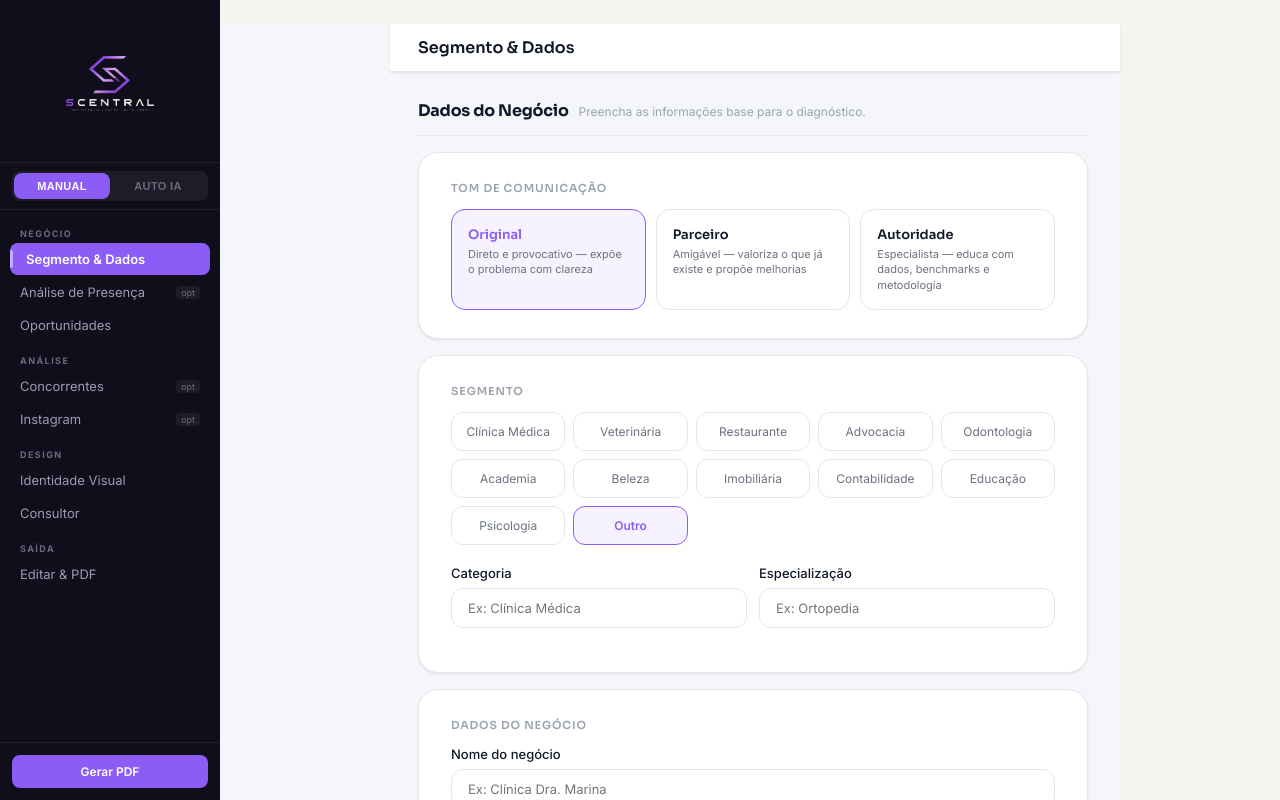
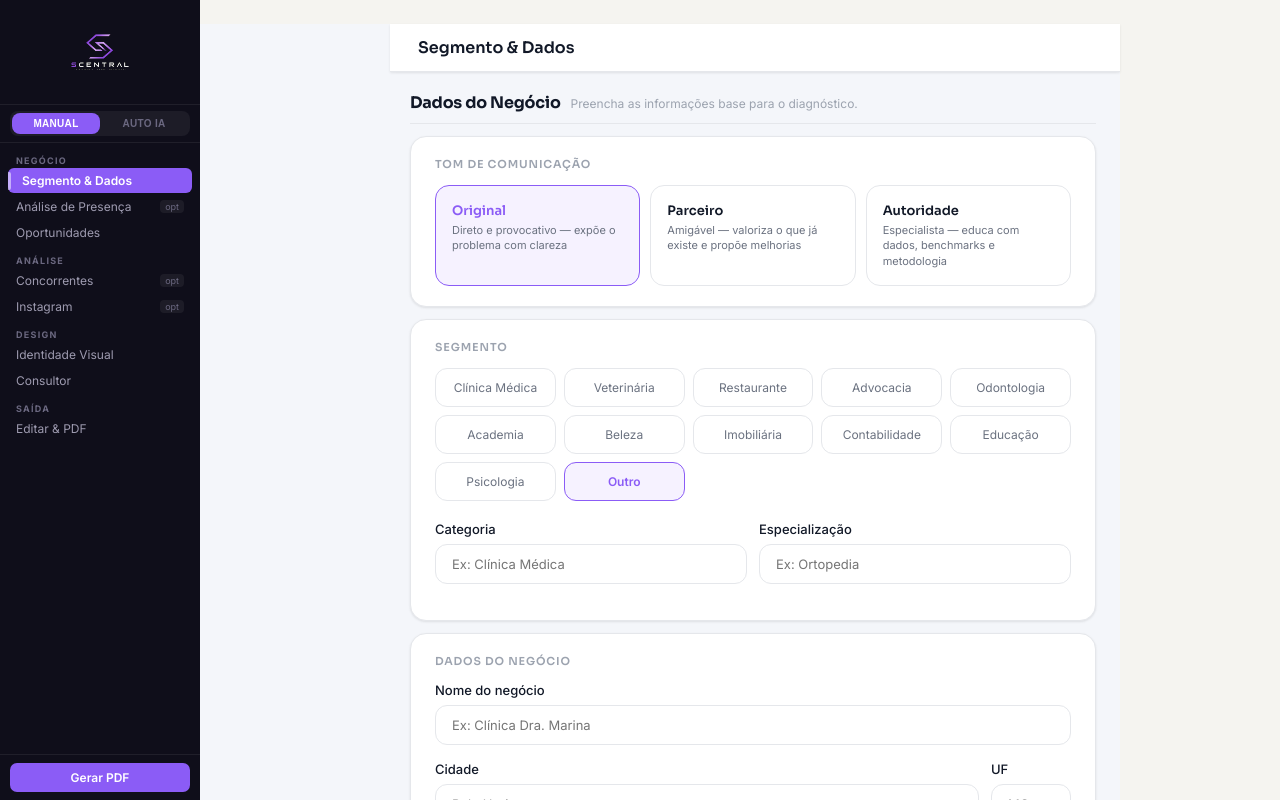
Before and after one commit to joaoarruda07/diagnostico-digital-, a React (Vite) app: page / in a window 1280 px wide. Shown: the top 800 px of the page. Built offline with nearby package versions, Linux system fonts and the light colour scheme.

Commit message:
Update App.jsx

```diff
--- a/src/App.jsx
+++ b/src/App.jsx
@@ -644,7 +644,7 @@ Retorne SOMENTE JSON sem markdown:
 
   // ─── ATOMS ────────────────────────────────────────────
   const Card = ({children,style={}}) => (
-    <div style={{background:V.surface,border:`1px solid ${V.border}`,borderRadius:"20px",padding:"28px 32px",marginBottom:"16px",boxShadow:V.shadow,...style}}>
+    <div style={{background:V.surface,border:`1px solid ${V.border}`,borderRadius:"16px",padding:"20px 24px",marginBottom:"12px",boxShadow:V.shadow,...style}}>
       {children}
     </div>
   );
@@ -656,7 +656,7 @@ Retorne SOMENTE JSON sem markdown:
   );
 
   const PageHead = ({title,sub}) => (
-    <div style={{marginBottom:"16px",paddingBottom:"14px",borderBottom:`1px solid ${V.border}`}}>
+    <div style={{marginBottom:"12px",paddingBottom:"10px",borderBottom:`1px solid ${V.border}`}}>
       <div style={{display:"flex",alignItems:"baseline",gap:"10px"}}>
         <h1 style={{fontSize:"16px",fontWeight:700,color:V.txt,fontFamily:"'Sora',sans-serif",letterSpacing:"-.2px",margin:0}}>{title}</h1>
         {sub&&<span style={{fontSize:"12px",color:V.txtMut}}>{sub}</span>}
@@ -754,22 +754,22 @@ Retorne SOMENTE JSON sem markdown:
       <link href="https://fonts.googleapis.com/css2?family=Sora:wght@400;500;600;700;800&family=Inter:wght@300;400;500;600;700&display=swap" rel="stylesheet"/>
 
       {/* ══ SIDEBAR ══════════════════════════════════════ */}
-      <aside style={{width:"220px",height:"100vh",background:V.sidebar,display:"flex",flexDirection:"column",position:"fixed",top:0,left:0,zIndex:100,flexShrink:0,overflow:"hidden"}}>
+      <aside style={{width:"200px",height:"100vh",background:V.sidebar,display:"flex",flexDirection:"column",position:"fixed",top:0,left:0,zIndex:100,flexShrink:0}}>
 
         {/* Logo — grande, centralizada, sem texto */}
-        <div style={{padding:"28px 20px 24px",borderBottom:`1px solid ${V.sidebarBdr}`,display:"flex",justifyContent:"center",alignItems:"center"}}>
+        <div style={{padding:"16px 20px",borderBottom:`1px solid ${V.sidebarBdr}`,display:"flex",justifyContent:"center",alignItems:"center"}}>
           {logoUrl
-            ?<img src={logoUrl} style={{height:"64px",width:"64px",objectFit:"cover",borderRadius:"16px",display:"block"}}/>
-            :<LogoIcon size={110}/>
+            ?<img src={logoUrl} style={{height:"44px",width:"44px",objectFit:"cover",borderRadius:"10px",display:"block"}}/>
+            :<LogoIcon size={72}/>
           }
         </div>
 
         {/* Toggle */}
-        <div style={{padding:"8px 12px",borderBottom:`1px solid ${V.sidebarBdr}`}}>
+        <div style={{padding:"6px 10px",borderBottom:`1px solid ${V.sidebarBdr}`}}>
           <div style={{display:"flex",background:"rgba(255,255,255,.06)",borderRadius:"8px",padding:"2px"}}>
             {["manual","auto"].map(m=>(
               <button key={m} onClick={()=>setP2modo(m)}
-                style={{flex:1,padding:"7px",fontSize:"11px",fontWeight:600,cursor:"pointer",border:"none",borderRadius:"8px",background:p2modo===m?V.accent:"transparent",color:p2modo===m?"#fff":V.sidebarMut,transition:"all .2s",letterSpacing:".03em",textTransform:"uppercase"}}>
+                style={{flex:1,padding:"5px",fontSize:"10px",fontWeight:600,cursor:"pointer",border:"none",borderRadius:"8px",background:p2modo===m?V.accent:"transparent",color:p2modo===m?"#fff":V.sidebarMut,transition:"all .2s",letterSpacing:".03em",textTransform:"uppercase"}}>
                 {m==="auto"?"Auto IA":"Manual"}
               </button>
             ))}
@@ -777,7 +777,7 @@ Retorne SOMENTE JSON sem markdown:
         </div>
 
         {/* Projeto atual */}
-        {form.nome&&<div style={{padding:"8px 12px",borderBottom:`1px solid ${V.sidebarBdr}`}}>
+        {form.nome&&<div style={{padding:"6px 10px",borderBottom:`1px solid ${V.sidebarBdr}`}}>
           <div style={{display:"flex",alignItems:"center",gap:"8px",padding:"8px 10px",background:"rgba(255,255,255,.05)",borderRadius:"8px",border:`1px solid ${V.sidebarBdr}`}}>
             <div style={{width:"6px",height:"6px",borderRadius:"50%",background:V.ok,flexShrink:0,boxShadow:`0 0 5px ${V.ok}`}}/>
             <div style={{overflow:"hidden",flex:1}}>
@@ -788,15 +788,15 @@ Retorne SOMENTE JSON sem markdown:
         </div>}
 
         {/* Nav — scroll próprio, hierarquia forte */}
-        <nav style={{flex:1,padding:"8px 10px",overflowY:"auto",overflowX:"hidden"}}>
+        <nav style={{flex:1,padding:"4px 8px",overflow:"visible"}}>
           {groups.map(g=>(
-            <div key={g} style={{marginBottom:"4px"}}>
-              <div style={{fontSize:"9px",fontWeight:700,color:V.sidebarMut,letterSpacing:".16em",padding:"10px 10px 4px",textTransform:"uppercase"}}>{g}</div>
+            <div key={g} style={{marginBottom:"2px"}}>
+              <div style={{fontSize:"9px",fontWeight:700,color:V.sidebarMut,letterSpacing:".14em",padding:"8px 8px 2px",textTransform:"uppercase"}}>{g}</div>
               {navItems.filter(n=>n.group===g).map(n=>(
                 <div key={n.id} onClick={()=>setPg(n.id)}
-                  style={{display:"flex",alignItems:"center",justifyContent:"space-between",padding:"8px 10px",borderRadius:"8px",cursor:"pointer",background:pg===n.id?V.accent:"transparent",marginBottom:"1px",transition:"all .15s",position:"relative"}}>
+                  style={{display:"flex",alignItems:"center",justifyContent:"space-between",padding:"5px 8px",borderRadius:"6px",cursor:"pointer",background:pg===n.id?V.accent:"transparent",marginBottom:"1px",transition:"all .15s",position:"relative"}}>
                   {pg===n.id&&<div style={{position:"absolute",left:0,top:"50%",transform:"translateY(-50%)",width:"3px",height:"18px",borderRadius:"0 2px 2px 0",background:"rgba(255,255,255,.5)"}}/>}
-                  <span style={{fontSize:"13px",fontWeight:pg===n.id?600:400,color:pg===n.id?"#fff":V.sidebarSub,paddingLeft:pg===n.id?"6px":"0",transition:"all .15s"}}>{n.label}</span>
+                  <span style={{fontSize:"12px",fontWeight:pg===n.id?600:400,color:pg===n.id?"#fff":V.sidebarSub,paddingLeft:pg===n.id?"6px":"0",transition:"all .15s"}}>{n.label}</span>
                   {n.opt&&<span style={{fontSize:"9px",color:V.sidebarMut,background:"rgba(255,255,255,.06)",padding:"1px 5px",borderRadius:"4px"}}>opt</span>}
                 </div>
               ))}
@@ -805,8 +805,8 @@ Retorne SOMENTE JSON sem markdown:
         </nav>
 
         {/* Footer */}
-        <div style={{padding:"12px 12px",borderTop:`1px solid ${V.sidebarBdr}`,flexShrink:0}}>
-          <button onClick={()=>setPg(8)} style={{width:"100%",padding:"9px",borderRadius:"8px",border:"none",background:V.accent,color:"#fff",fontSize:"12px",fontWeight:600,cursor:"pointer",fontFamily:"'Inter',sans-serif",marginBottom:form.cslNome?"10px":"0"}}>
+        <div style={{padding:"8px 10px",borderTop:`1px solid ${V.sidebarBdr}`,flexShrink:0}}>
+          <button onClick={()=>setPg(8)} style={{width:"100%",padding:"7px",borderRadius:"7px",border:"none",background:V.accent,color:"#fff",fontSize:"12px",fontWeight:600,cursor:"pointer",fontFamily:"'Inter',sans-serif",marginBottom:form.cslNome?"10px":"0"}}>
             Gerar PDF
           </button>
           {form.cslNome&&<div style={{display:"flex",alignItems:"center",gap:"8px",padding:"6px 4px"}}>
@@ -844,10 +844,10 @@ Retorne SOMENTE JSON sem markdown:
         </header>
 
         {/* Content */}
-        <div style={{flex:1,padding:"28px 32px 28px 28px",display:"flex",gap:"24px",alignItems:"flex-start"}}>
+        <div style={{flex:1,padding:"20px 24px 20px 20px",display:"flex",gap:"20px",alignItems:"flex-start",minWidth:0}}>
 
           {/* Main col */}
-          <div style={{flex:1,minWidth:0}}>
+          <div style={{flex:1,minWidth:0,maxWidth:"100%"}}>
 
             {/* ══ AUTO IA ══════════════════════════════ */}
             {pg===1&&p2modo==="auto"&&<div>
```
